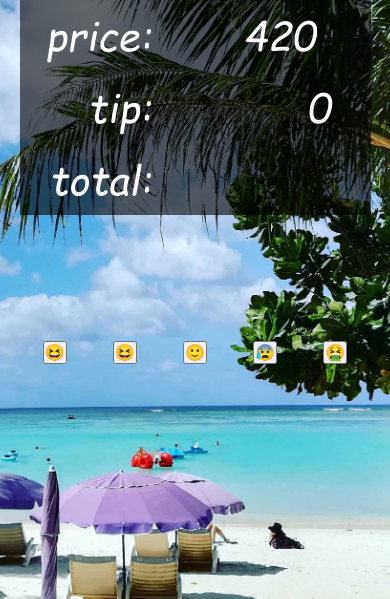
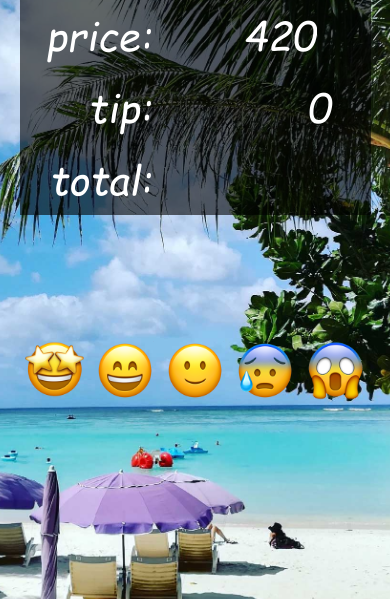
Before and after one commit to zawa-works/CalcTip, a PHP site: page / in a window 390 px wide. Shown: the part 128-727 px from the top of the page. Run offline with PHP 8.4, Linux system fonts and the light colour scheme.

Commit message:
button: text to image

```diff
--- a/index.html
+++ b/index.html
@@ -27,11 +27,15 @@
             </div>
         </div>
         <div class="buttons">
-            <input type="button" value="😆" onclick="tipRate(1.20);">
-            <input type="button" value="😆" onclick="tipRate(1.15);">
+            <input type="image" src="images/grinning-face-with-star-eyes.png" alt="very satisfied" onclick="tipRate(1.20);">
+            <input type="image" src="images/smiling-face-with-open-mouth-and-smiling-eyes.png" alt="satisfied" onclick="tipRate(1.15);">
+            <input type="image" src="images/slightly-smiling-face.png" alt="neither" onclick="tipRate(1.10);">
+            <input type="image" src="images/face-with-open-mouth-and-cold-sweat.png" alt="dissatisfied" onclick="tipRate(1.05);">
+            <input type="image" src="images/face-screaming-in-fear.png" alt="very dissatisfied" onclick="tipRate(1.00);">
+            <!-- <input type="button" value="😆" onclick="tipRate(1.15);">
             <input type="button" value="🙂" onclick="tipRate(1.10);">
             <input type="button" value="😰" onclick="tipRate(1.05);">
-            <input type="button" value="🤮" onclick="tipRate(1);">
+            <input type="button" value="🤮" onclick="tipRate(1);"> -->
         </div>
     </div>
 
--- a/style.css
+++ b/style.css
@@ -38,7 +38,6 @@
       justify-content: center;
       margin-top: 15vh;
       overscroll-behavior: none;
-      box-sizing : border-box;
       }
     #calc_screen{
       display: flex;
@@ -62,8 +61,9 @@
       margin-top: 15vh;
       user-select: none;
     }
-    input[type="button"] {
-      font-size: 100%;
+    input[type="image"] {
+      width: 15vw;
+      height: aute;
     }
     #price {
       font-size: 250%;
```
Also changed, not shown: images/face-screaming-in-fear.png (added), images/face-with-open-mouth-and-cold-sweat.png (added), images/grinning-face-with-star-eyes.png (added), images/slightly-smiling-face.png (added), images/smiling-face-with-open-mouth-and-smiling-eyes.png (added).
